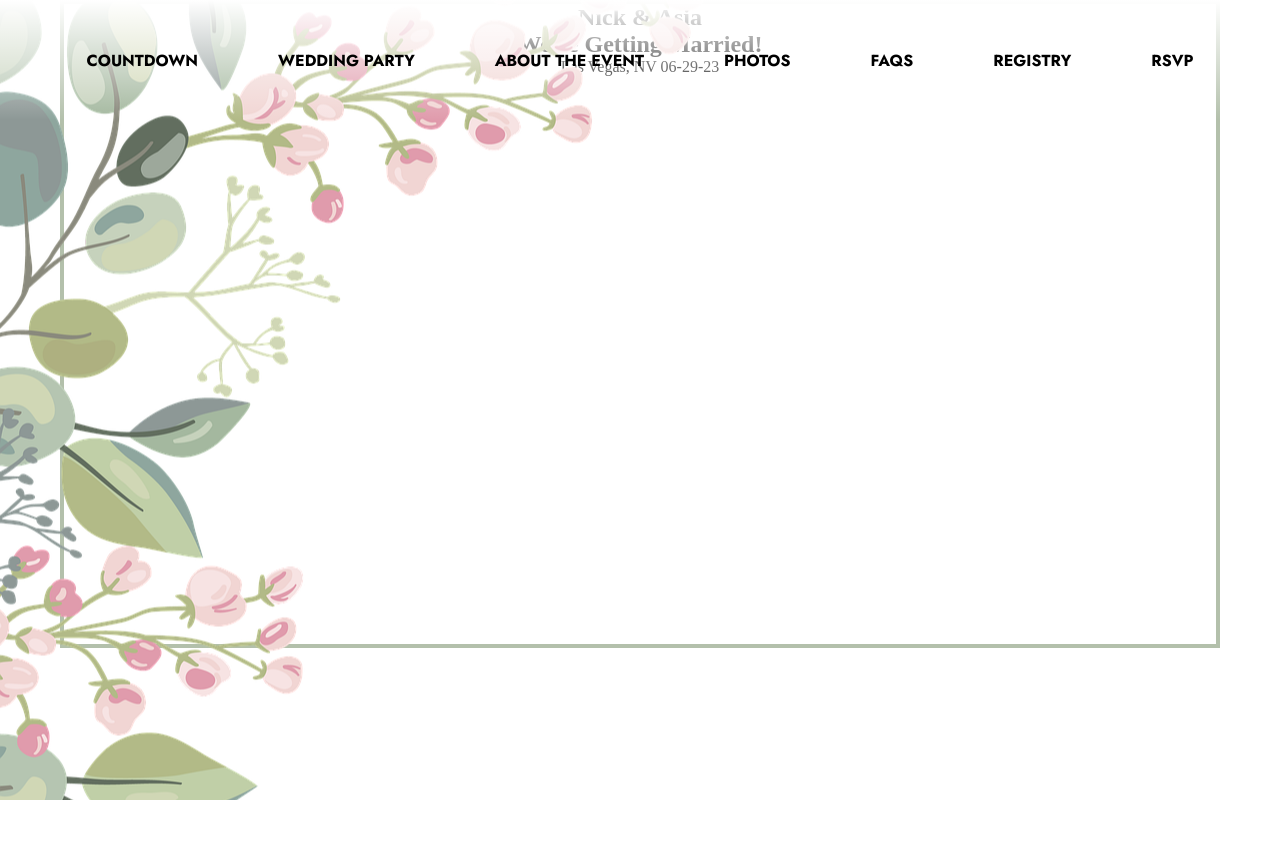
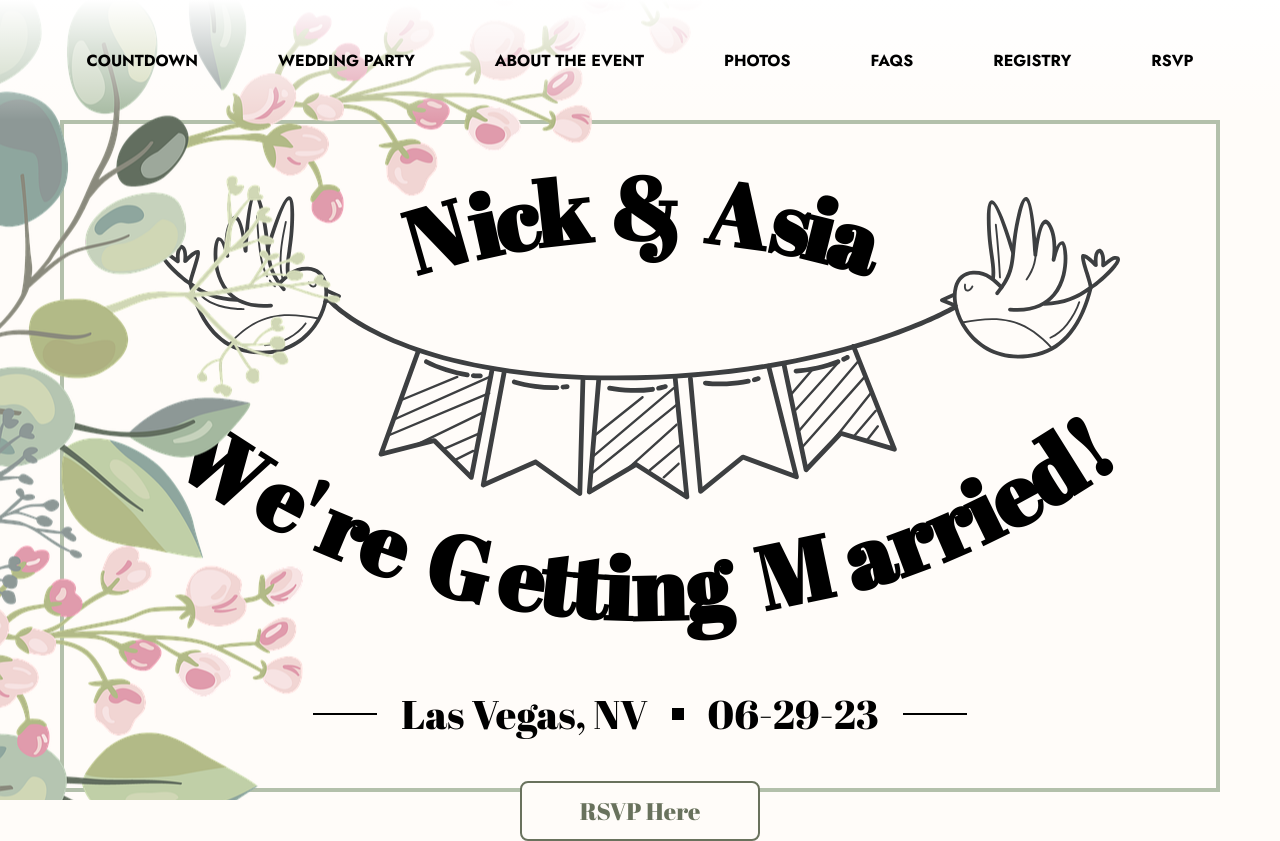
Before and after one commit to AsiaIsAtWork/wedding-site, a plain HTML site: page index.html in a window 1280 px wide. Before the commit the page ends 800 px from the top, so only its background shows below. Drawn offline with Linux system fonts and the light colour scheme.

Commit message:
landing section desktop view complete

```diff
--- a/index.html
+++ b/index.html
@@ -20,9 +20,19 @@
          </nav>
          <div class="landing-page-img"></div>
          <header>
-            <h1 id="curvedHeaderNames">Nick & Asia</h1>
-            <h1 id="curvedHeaderMarried">We're Getting Married!</h1>
-            <span>Las Vegas, NV 06-29-23</span>
+            <h1 class="header-name" id="curvedHeaderNames">Nick & Asia</h1>
+            <img src="./assets/images/birdies-banner.svg" alt="Birdies Banner">
+            <h1 class="header-married" id="curvedHeaderMarried">We're Getting Married!</h1>
+            <div class="header-event-location">
+                <div class="header-line header-left"></div>
+                Las Vegas, NV
+                <div class="small-square"></div>
+                06-29-23
+                <div class="header-line header-right"></div>
+            </div>
+            <button>
+                RSVP Here
+            </button>
          </header>
     </section>
      <main>
--- a/js/main.js
+++ b/js/main.js
@@ -0,0 +1,6 @@
+new CircleType(document.getElementById('curvedHeaderNames'))
+    .radius(800);
+
+new CircleType(document.getElementById('curvedHeaderMarried'))
+    .dir(-1)
+    .radius(800);
--- a/styles.css
+++ b/styles.css
@@ -2,6 +2,10 @@
 * {
     padding: 0;
     margin: 0;
+}
+
+body {
+    background-color: #FFFCF9;
 }
 
 /* FONT SETUP */
@@ -65,8 +69,64 @@ header {
     width: 90%;
     height: 80%;
     border: 4px solid #B3C0AB;
+    padding-top: 24px;
     margin: auto;
+    position: relative;
+    z-index: -1;
+    top: 120px;
     display: flex;
     flex-direction: column;
     align-items: center;
 }
+
+header h1 {
+    font-family: "AbrilFatFace";
+    font-size: 5.5rem;
+}
+
+header img {
+    position: relative;
+    bottom: 80px;
+}
+
+.header-married {
+    position: relative;
+    bottom: 160px;
+}
+
+.header-event-location {
+    font-family: "AbrilFatFace";
+    font-size: 2.5rem;
+    display: flex;
+    align-items: center;
+    gap: 24px;
+    position: relative;
+    bottom: 120px;
+}
+
+.header-line {
+    display: inline-block;
+    height: 2px;
+    width: 64px;
+    background-color: #000;
+}
+
+.small-square {
+    display: inline-block;
+    height: 12px;
+    width: 12px;
+    background-color: #000;
+}
+
+header button {
+    width: 240px;
+    padding: 12px;
+    font-family: "AbrilFatFace";
+    color: #69725D;
+    font-size: 1.5rem;
+    border-radius: 8px;
+    position: relative;
+    bottom: 80px;
+    border: 2px solid #69725D;
+    background-color: #FFFCF9;
+}
```
Also changed, not shown: assets/images/birdies-banner.svg (added).
